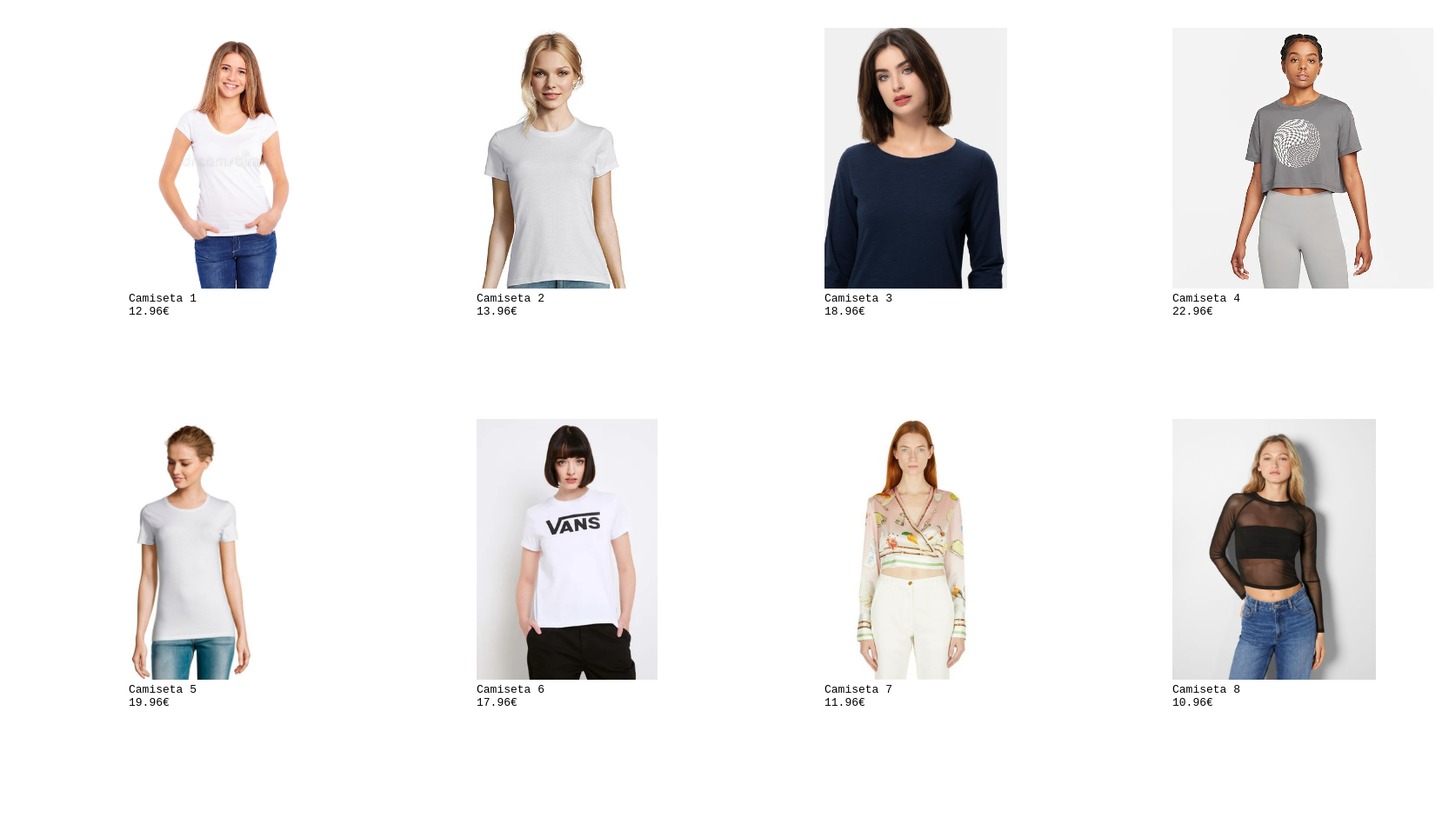
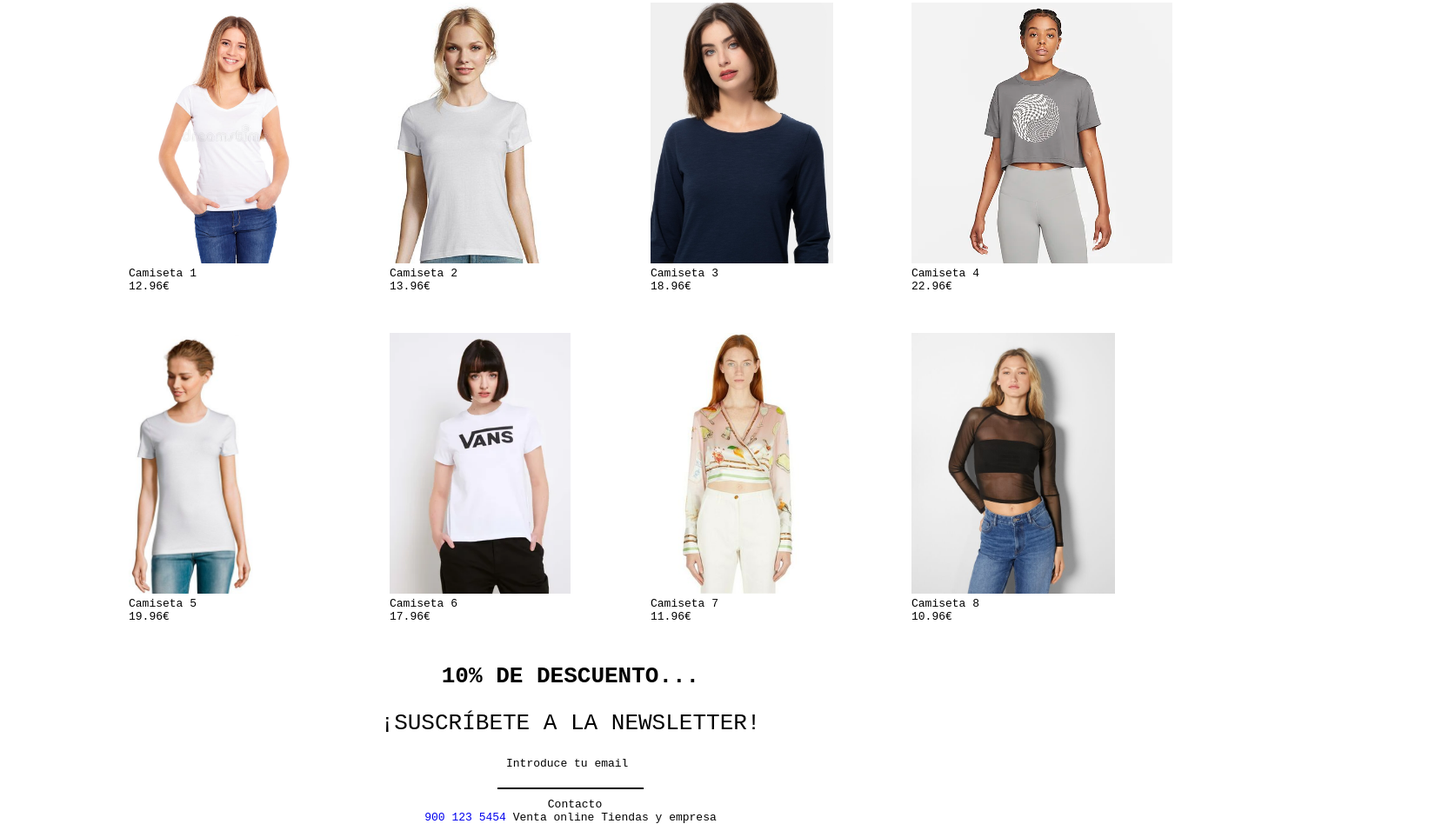
Before and after one commit to Alextrat/mi_tienda, a plain HTML site: page index.html in a window 1280 px wide. Shown: the part 131-1079 px from the top of the page at 87% size, 1658 px wide, since content can reach past the window. Before the commit the page ends 967 px from the top, so only its background shows below. Drawn offline with Linux system fonts and the light colour scheme.

Commit message:
contenido añadido

```diff
--- a/index.html
+++ b/index.html
@@ -18,14 +18,19 @@
                         <li><a href="#">Camisetas</a></li>
                         <li><a href="#">Pantalones</a></li>
                         <li><a href="#">Abrigos</a></li>
+                        <li><a href="#">Zapatos</a></li>
+                        <li><a href="#">Pijamas</a></li>
+                        <li><a href="#">Gorros</a></li>
                     </ul>
                 </li>
                 <li><a href="#">Hombre</a>
                     <ul class="menu-vertical">
-                        <li><a href="#">Zapatos</a></li>
                         <li><a href="#">Camisetas</a></li>
                         <li><a href="#">Pantalones</a></li>
                         <li><a href="#">Abrigos</a></li>
+                        <li><a href="#">Zapatos</a></li>
+                        <li><a href="#">Pijamas</a></li>
+                        <li><a href="#">Gorros</a></li>
                     </ul>
                 </li>
             </ul>
@@ -52,6 +57,27 @@
         <div class="grid-item item8">
             <img src="./images/foto8.jpg"><p>Camiseta 8</p><p>10.96€</p></div>
     </div>
+    <div class="main__bottom">
+        <h1>10% DE DESCUENTO...</h1>
+        <h1 class="main__bottom--light">¡SUSCRÍBETE A LA NEWSLETTER!</h1>
+        <form action="#">
+         <p>Introduce tu email</p>
+         <input type="email" class="boton">
+        </form>
+
+
+        <div class="main__bottom--contacto">
+            <div>
+            <p>Contacto</p>
+            </div>
+            <div>
+            <span><a href="#">900 123 5454</a></span>
+            <span>Venta online</span>
+            <span>Tiendas y empresa</span>
+            </div>
+        </div>
+
+    </div>
     </main>
 </body>
 </html>
--- a/styles.css
+++ b/styles.css
@@ -56,16 +56,16 @@ nav{
 }
 .menu-horizontal li:hover .menu-vertical{
     display: block;
-
-
 }
-
+.menu-vertical li:hover{
+    background-color: rgb(190, 219, 219);
+}
 
 .grid-container{
     margin-left: 10%;
-    margin-top: 3%;
-    grid-template-rows: 450px ;
-    grid-template-columns: 400px 400px 400px 400px ;
+    margin-top: 10px;
+    grid-template-rows: 380px ;
+    grid-template-columns: 300px 300px 300px 00px ;
     padding: 10px;
     display: grid;
     grid-row:  4fr;
@@ -103,3 +103,34 @@ order: 7;
 .item8{
 order: 8;
 }
+.main__bottom{
+    display: flex;
+    flex-direction: column;
+    align-items: center;
+    margin-left: 20%;
+    margin-top: 2%;
+    max-width: 800px;
+}
+.main__bottom--light{
+    margin-top: 3%;
+    margin-bottom: 3%;
+    font-weight: lighter;
+}
+
+.boton{
+    border-bottom: solid black 2px;
+    border-top: none;
+    border-left: none;
+    border-right: none;
+    margin-bottom: 10px;
+    margin-top: 5px;
+}
+.main__bottom p{
+    margin-left: 10px;
+}
+.main__bottom--contacto{
+
+    display: flex;
+    flex-direction: column;
+    align-items: center;
+}
```
